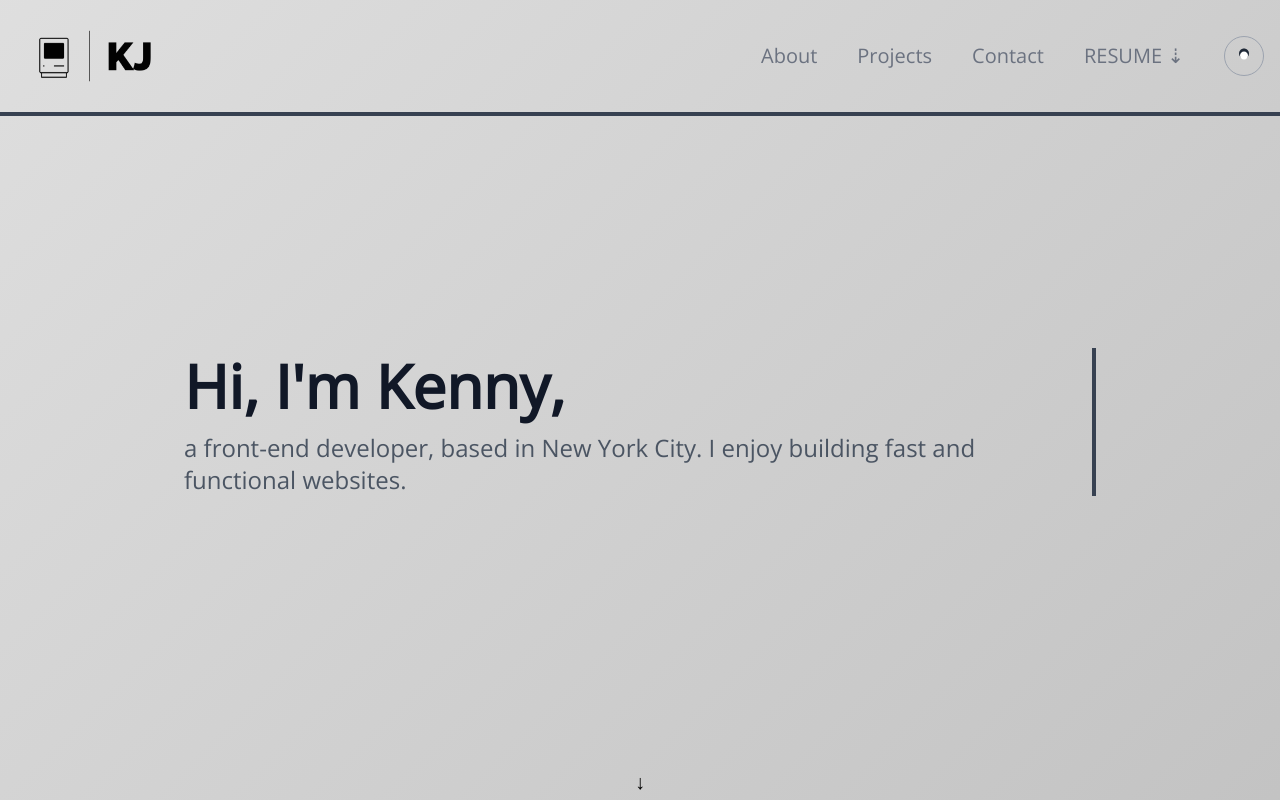
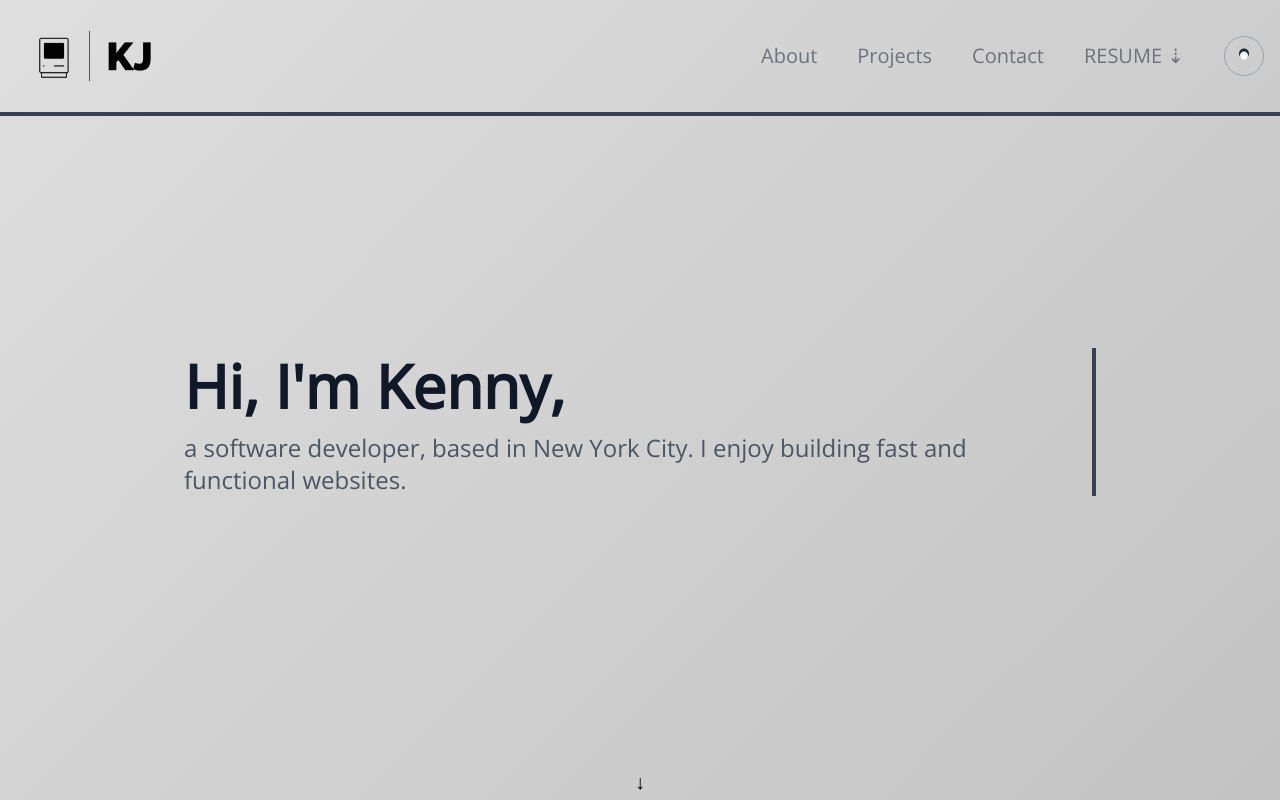
Before and after one commit to papercircuit/simple-portfolio, a React (Create React App) app: page / in a window 1280 px wide. Shown: the top 800 px of the page. Built offline with nearby package versions, Linux system fonts and the light colour scheme; no server answers.

Commit message:
Description updated

```diff
--- a/package.json
+++ b/package.json
@@ -1,5 +1,5 @@
 {
-  "name": "kenny-johnson-frontend-portfolio",
+  "name": "kenny-johnson-software-developer",
   "homepage": "https://www.kennyj.dev",
   "version": "0.1.0",
   "private": true,
--- a/public/index.html
+++ b/public/index.html
@@ -9,7 +9,7 @@
     <meta name="theme-color" content="#000000" />
     <meta
       name="description"
-      content="I'm Kenny Johnson, a Frontend Developer based in New York City. I specialize in building websites and web applications using React, JavaScript, and CSS."
+      content="I'm Kenny Johnson, a Software Developer based in New York City. I specialize in building websites and web applications using React, JavaScript, and CSS."
     />
     <link rel="apple-touch-icon" href="%PUBLIC_URL%/logo192.png" />
     <!--
@@ -26,7 +26,7 @@
       work correctly both with client-side routing and a non-root public URL.
       Learn how to configure a non-root public URL by running `npm run build`.
     -->
-    <title>Kenny Johnson Frontend Developer Portfolio</title>
+    <title>Kenny Johnson Software Developer Portfolio</title>
   </head>
   <body>
     <noscript>You need to enable JavaScript to run this app.</noscript>
--- a/src/components/Hero.js
+++ b/src/components/Hero.js
@@ -68,7 +68,7 @@ const Hero = () => {
             variants={emphasisVariants}
             whileHover="hover"
           >
-            front-end developer,
+            software developer,
           </motion.span>{" "}
           based in New York City. I enjoy building{" "}
           <motion.span
```
Also changed, not shown: public/manifest.json.
